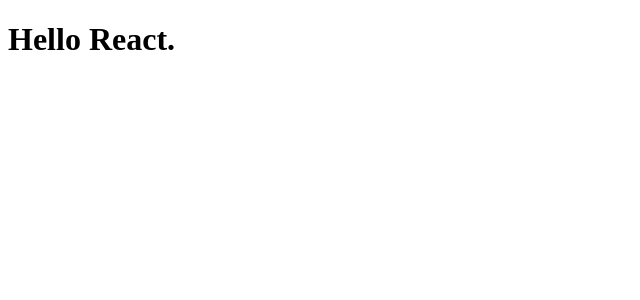
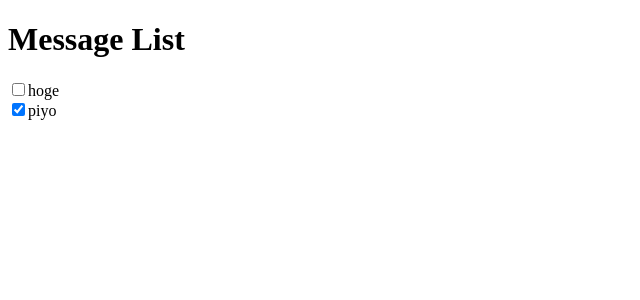
Before and after one commit to SampleUser0001/List_React, a React app: page / in a window 1280 px wide. Shown: the top 300 px of the page, without its empty margins (0-640 px from the left). Built offline with nearby package versions, Linux system fonts and the light colour scheme.

Commit message:
チェックボックスが画面表示できる

```diff
--- a/src/App.js
+++ b/src/App.js
@@ -1,7 +1,15 @@
-import React from "react";
+import React, { useState } from "react";
+import Title from "./component/Title";
+import ItemList from "./component/ItemList";
+import messageDatas from "./static/messages.json";
 
 export default function App() {
+    const [ messages ] = useState(messageDatas);
+    // TODO チェックボックス押下時の挙動を書く必要がある。
     return (
-        <h1>Hello React.</h1>
+        <>
+            <Title />
+            <ItemList messages={messages}/>
+        </>
     );
 }
--- /dev/null
+++ b/src/component/Checkbox.js
@@ -0,0 +1,13 @@
+import React from "react";
+
+const CheckBox = ({id, checked = false, onChange = f => f}) => {
+    return (
+        <input type="checkbox"
+            id={id}
+            checked={checked}
+            onChange={onChange}
+        />
+    );
+}
+
+export default CheckBox;
--- /dev/null
+++ b/src/component/Item.js
@@ -0,0 +1,13 @@
+import React from "react";
+import Checkbox from "./Checkbox";
+
+const Item = ({ id, checked, message }) => {
+    return (
+        <div>
+            <Checkbox id={id} checked={checked} />
+            {message}
+        </div>
+    );
+}
+
+export default Item;
--- /dev/null
+++ b/src/component/ItemList.js
@@ -0,0 +1,14 @@
+import React from "react";
+import Item from "./Item";
+
+const ItemList = ({ messages = [] }) => {
+    return (
+        <div>
+            {messages.map(item => (
+                <Item key={item.id} {...item} />
+            ))}
+        </div>
+    );
+}
+
+export default ItemList;
--- /dev/null
+++ b/src/component/Title.js
@@ -0,0 +1,9 @@
+import React from "react";
+
+const Title = () => {
+    return (
+        <h1>Message List</h1>
+    );
+}
+
+export default Title;
--- /dev/null
+++ b/src/static/messages.json
@@ -0,0 +1,13 @@
+[
+    {
+        "id": 1,
+        "message": "hoge",
+        "checked": false
+    },
+    {
+        "id": 2,
+        "message": "piyo",
+        "checked": true
+    }
+
+]
--- /dev/null
+++ b/tmp/sample.html
@@ -0,0 +1,5 @@
+<h1>Message List</h1>
+<div>
+    <div><input type="checkbox"/>hoge</div>
+    <div><input type="checkbox"/>piyo</div>
+</div>
```
Also changed, not shown: src/component/Message.js (added, +17 -0 lines).
